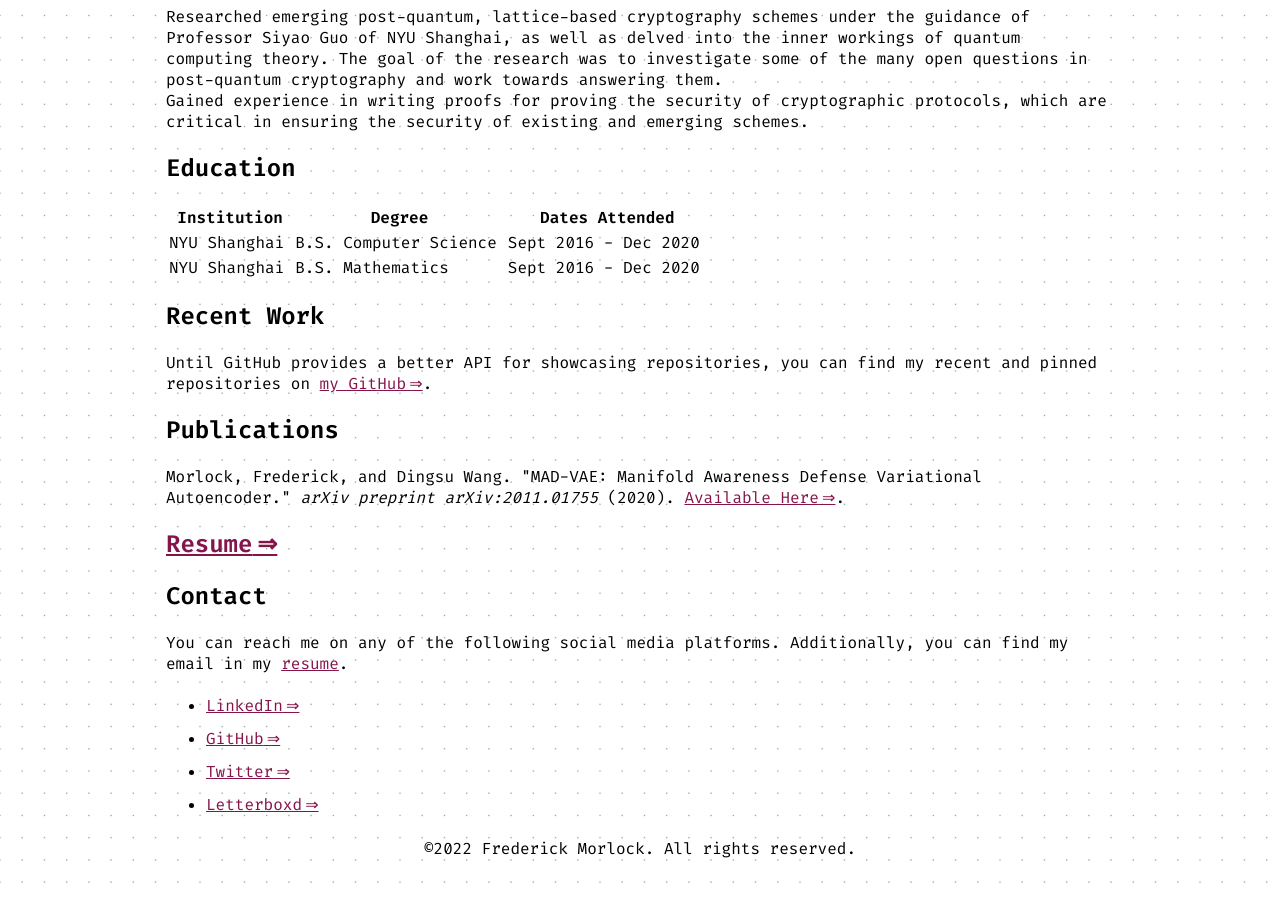
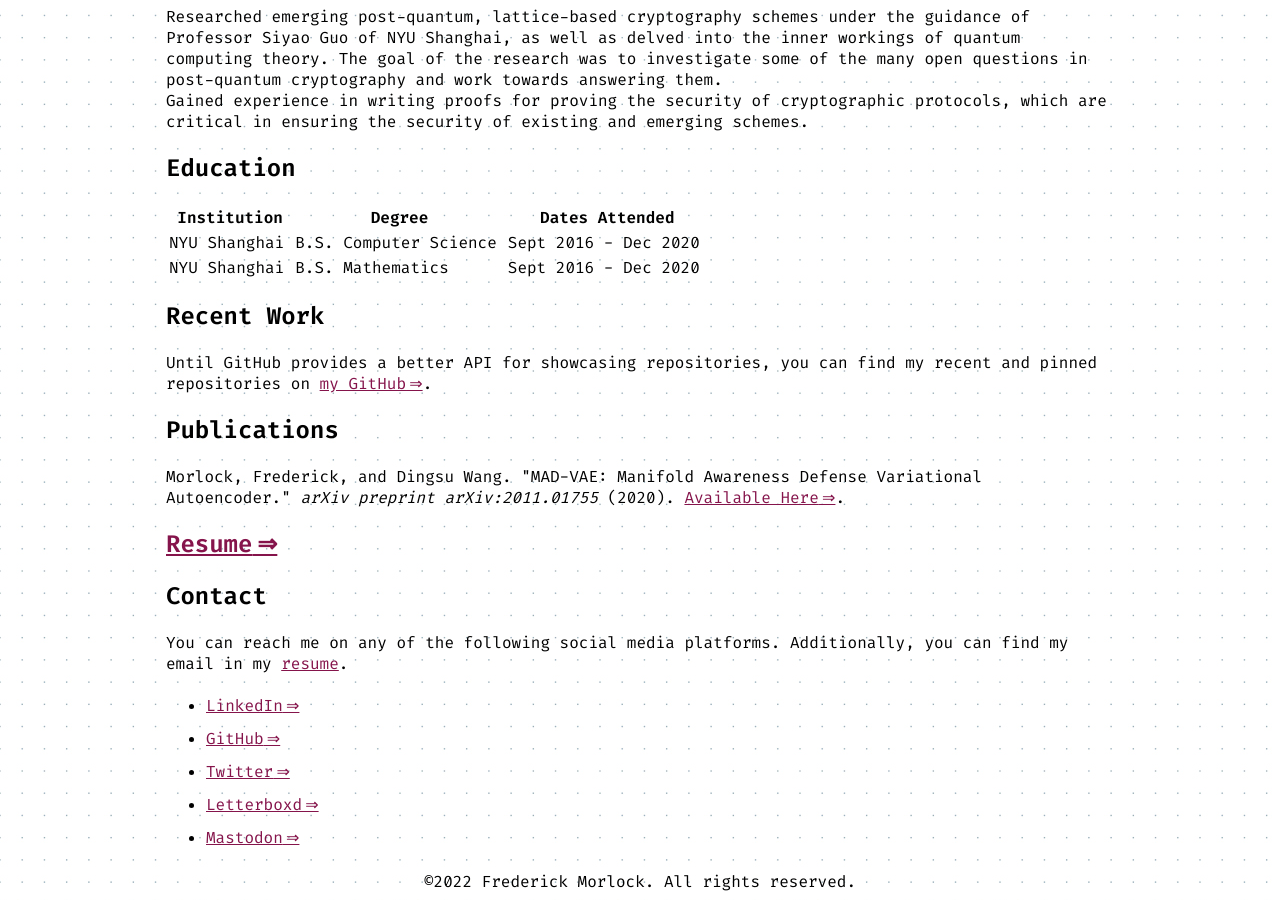
Before and after one commit to FrederickGeek8/freddy.us, a Jekyll site: the page built from index.html, in a window 1280 px wide and 900 px high, scrolled down 1229 px. Built offline with Jekyll 4.4.1, drawn with Linux system fonts in a browser that asks for light colours.

Commit message:
Add Mastodon link

```diff
--- a/index.html
+++ b/index.html
@@ -131,16 +131,19 @@
     </p>
     <ul id="links">
       <li>
-        <a href="https://www.linkedin.com/in/frederickmorlock" rel="noreferrer" class="link" target="_blank">LinkedIn</a>
+        <a href="https://www.linkedin.com/in/frederickmorlock" rel="noreferrer me" class="link" target="_blank">LinkedIn</a>
       </li>
       <li>
-        <a href="https://github.com/FrederickGeek8" rel="noreferrer" class="link" target="_blank">GitHub</a>
+        <a href="https://github.com/FrederickGeek8" rel="noreferrer me" class="link" target="_blank">GitHub</a>
       </li>
       <li>
-        <a href="https://twitter.com/FrederickGeek8" rel="noreferrer" class="link" target="_blank">Twitter</a>
+        <a href="https://twitter.com/FrederickGeek8" rel="noreferrer me" class="link" target="_blank">Twitter</a>
       </li>
       <li>
-        <a href="https://letterboxd.com/frederickgeek8/" rel="noreferrer" class="link" target="_blank">Letterboxd</a>
+        <a href="https://letterboxd.com/frederickgeek8/" rel="noreferrer me" class="link" target="_blank">Letterboxd</a>
+      </li>
+      <li>
+        <a href="https://social.nerd.net/@fooderick" rel="noreferrer me" class="link" target="_blank">Mastodon</a>
       </li>
     </ul>
   </div>
```
